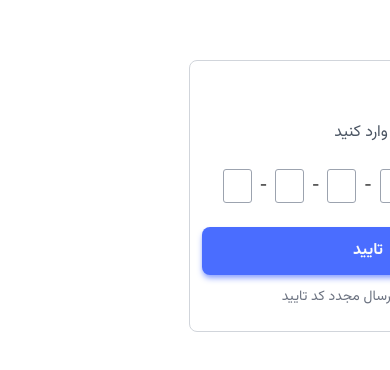
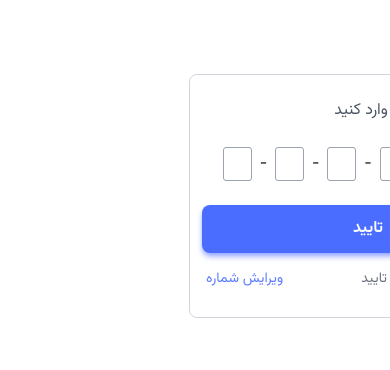
Before and after one commit to mahdi-q/Freelancing-App-Project, a React (Vite) app: page /auth in a window 390 px wide. Shown: the part 226-596 px from the top of the page. Built offline with nearby package versions, Linux system fonts and the light colour scheme.

Commit message:
Develope "edit phone number" feature

```diff
--- a/src/Features/Authentication/AuthContainer.jsx
+++ b/src/Features/Authentication/AuthContainer.jsx
@@ -9,7 +9,11 @@ function AuthContainer() {
   const [step, setStep] = useState(2);
   const [phoneNumber, setPhoneNumber] = useState("09370282373");
 
-  const { isPending, mutateAsync } = useMutation({
+  const {
+    isPending,
+    data: otpResponse,
+    mutateAsync,
+  } = useMutation({
     mutationFn: getOtp,
   });
 
@@ -42,6 +46,7 @@ function AuthContainer() {
             setStep={setStep}
             phoneNumber={phoneNumber}
             onResendOtp={sendOtpHandler}
+            otpResponse={otpResponse}
           />
         );
       default:
--- a/src/Features/Authentication/CheckOTPForm.jsx
+++ b/src/Features/Authentication/CheckOTPForm.jsx
@@ -5,11 +5,10 @@ import { checkOtp } from "../../Services/authService";
 import toast from "react-hot-toast";
 import Loader from "../../UI/Loader";
 import { useNavigate } from "react-router-dom";
-import { HiArrowRight } from "react-icons/hi";
 
 const RESEND_TIME = 90;
 
-function CheckOTPForm({ setStep, phoneNumber, onResendOtp }) {
+function CheckOTPForm({ setStep, phoneNumber, onResendOtp, otpResponse }) {
   const [otp, setOtp] = useState("");
   const [time, setTime] = useState(RESEND_TIME);
 
@@ -54,17 +53,14 @@ function CheckOTPForm({ setStep, phoneNumber, onResendOtp }) {
 
   return (
     <div className="mx-4 space-y-3 rounded-lg border border-secondary-300 px-3 py-6">
-      <button
-        className="flex h-6 w-6 items-center justify-center rounded-full bg-primary-900"
-        onClick={() => setStep((s) => s - 1)}
-      >
-        <HiArrowRight className="h-4 w-4 text-secondary-0" />
-      </button>
-
       <form className="space-y-6" onSubmit={checkOtpHandler}>
-        <p className="mb-2 mr-2 text-secondary-600">
-          کد تایید ارسال شده را وارد کنید
-        </p>
+        {otpResponse ? (
+          <p className="mb-2 mr-2 text-secondary-600">{otpResponse?.message}</p>
+        ) : (
+          <p className="mb-2 mr-2 text-secondary-600">
+            کد تایید ارسال شده را وارد کنید
+          </p>
+        )}
 
         <OTPInput
           value={otp}
@@ -95,16 +91,26 @@ function CheckOTPForm({ setStep, phoneNumber, onResendOtp }) {
         )}
       </form>
 
-      <div className="flex items-center justify-center">
+      <div className="flex items-center justify-between">
         {time > 0 ? (
           <p className="text-sm text-secondary-500">
             {<strong>{time}</strong>} ثانیه تا ارسال مجدد کد تایید
           </p>
         ) : (
-          <button className="p-1 text-primary-800" onClick={ResendOtpHandler}>
+          <button
+            className="p-1 text-sm text-primary-800"
+            onClick={ResendOtpHandler}
+          >
             ارسال مجدد کد تایید
           </button>
         )}
+
+        <button
+          className="p-1 text-sm text-primary-800"
+          onClick={() => setStep((s) => s - 1)}
+        >
+          ویرایش شماره
+        </button>
       </div>
     </div>
   );
```
